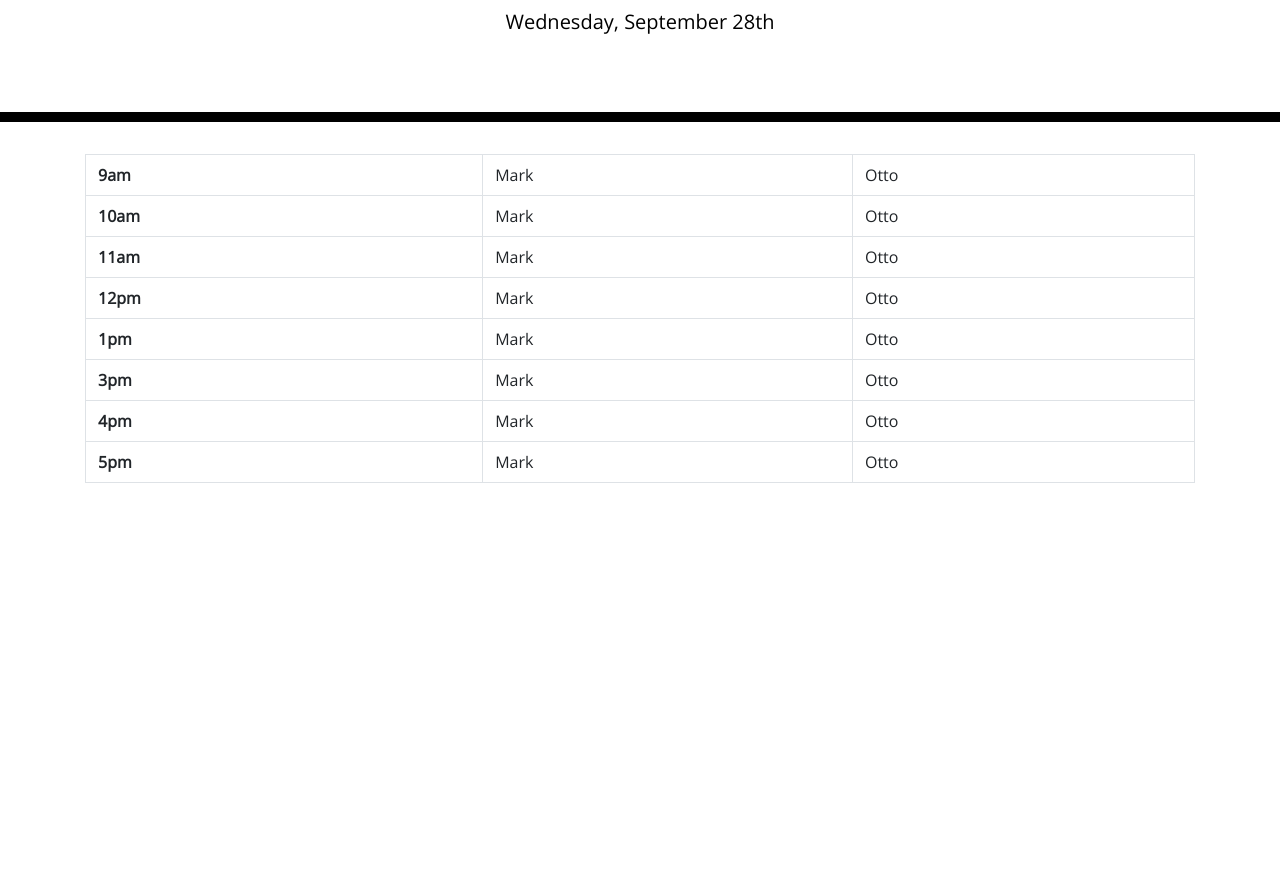
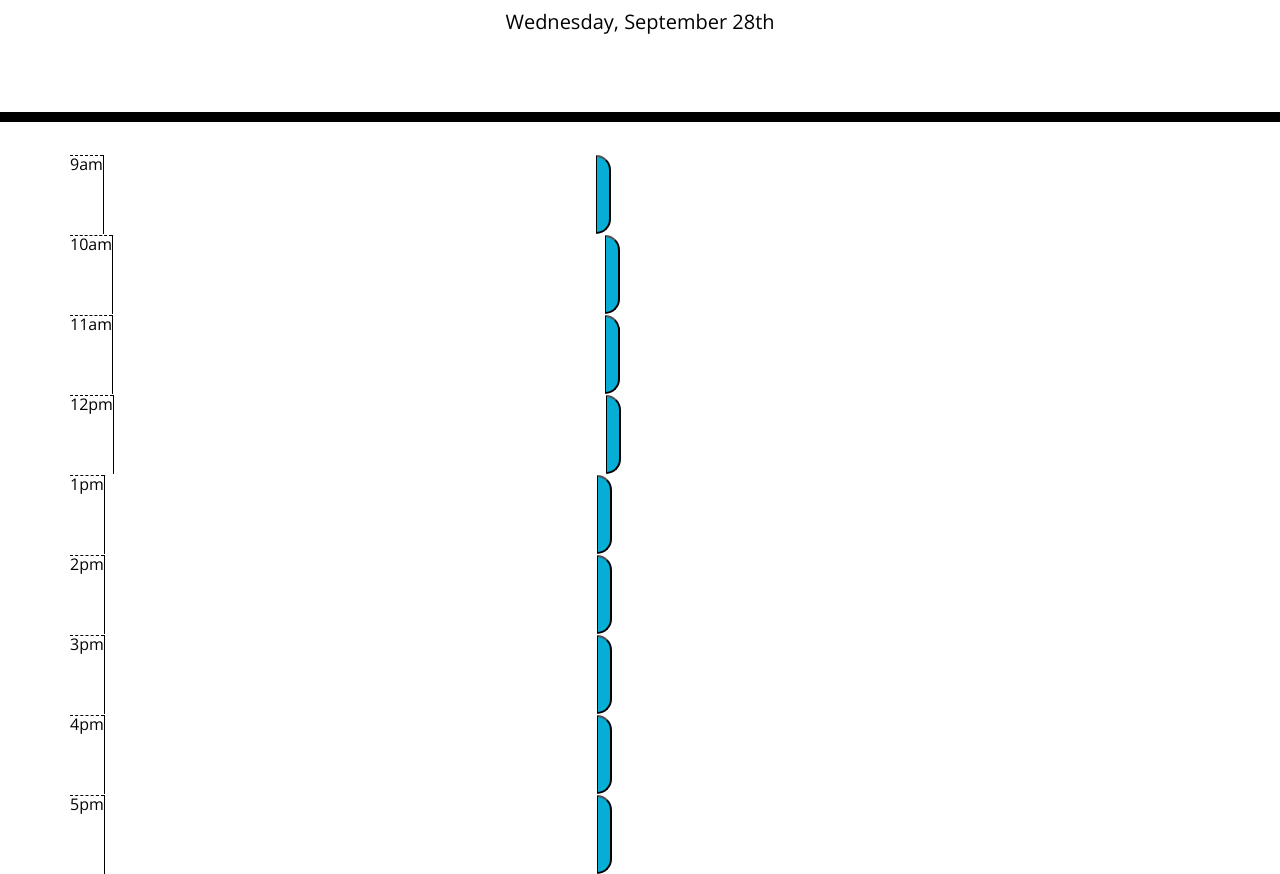
Before and after one commit to JeremyBukofzer/work-day-scheduler, a plain HTML site: page index.html in a window 1280 px wide. Shown: the part 182-1056 px from the top of the page. Before the commit the page ends 800 px from the top, so only its background shows below. Drawn offline with nearby package versions, Linux system fonts and the light colour scheme.

Commit message:
adds fixed base timeblock

```diff
--- a/index.html
+++ b/index.html
@@ -30,54 +30,53 @@
     </header>
     <div class="container">
       <!-- Timeblocks go here -->
-      <table class="table table-bordered">
-        <tbody>
-          <tr>
-            <th scope="row">9am</th>
-            <td>Mark</td>
-            <td>Otto</td>
-          </tr>
-          <tr>
-            <th scope="row">10am</th>
-            <td>Mark</td>
-            <td>Otto</td>
-          </tr>
-          <tr>
-            <th scope="row">11am</th>
-            <td>Mark</td>
-            <td>Otto</td>
-          </tr>
-          <tr>
-            <th scope="row">12pm</th>
-            <td>Mark</td>
-            <td>Otto</td>
-          </tr>
-          <tr>
-            <th scope="row">1pm</th>
-            <td>Mark</td>
-            <td>Otto</td>
-          </tr>
-          <tr>
-            <th scope="row">3pm</th>
-            <td>Mark</td>
-            <td>Otto</td>
-          </tr>
-          <tr>
-            <th scope="row">4pm</th>
-            <td>Mark</td>
-            <td>Otto</td>
-          </tr>
-          <tr>
-            <th scope="row">5pm</th>
-            <td>Mark</td>
-            <td>Otto</td>
-          </tr>
-          <tr>
-
-
-        </tbody>
-      </table>
-    </div>
+      <div class ="time-block">
+        <div class="row">
+          <div class="hour" id="hour9">9am</div>
+          <textarea class="9text" id="" cols="50" rows="3"></textarea>
+          <button class="saveBtn"><i></i></button>
+        </div>
+        <div class="row">
+          <div class="hour" id="hour10">10am</div>
+          <textarea class="10text" id="" cols="50" rows="3"></textarea>
+          <button class="saveBtn"></button>
+        </div>
+        <div class="row">
+          <div class="hour" id="hour11">11am</div>
+          <textarea class="11text" id="" cols="50" rows="3"></textarea>
+          <button class="saveBtn"></button>
+        </div>
+        <div class="row">
+          <div class="hour" id="hour12">12pm</div>
+          <textarea class="12text" id="" cols="50" rows="3"></textarea>
+          <button class="saveBtn"></button>
+        </div>
+        <div class="row">
+          <div class="hour" id="hour13">1pm</div>
+          <textarea class="13text" id="" cols="50" rows="3"></textarea>
+          <button class="saveBtn"></button>
+        </div>
+        <div class="row">
+          <div class="hour" id="hour14">2pm</div>
+          <textarea class="14text" id="" cols="50" rows="3"></textarea>
+          <button class="saveBtn"></button>
+        </div>
+        <div class="row">
+          <div class="hour" id="hour15">3pm</div>
+          <textarea class="15text" id="" cols="50" rows="3"></textarea>
+          <button class="saveBtn"></button>
+        </div>
+        <div class="row">
+          <div class="hour" id="hour16">4pm</div>
+          <textarea class="16text" id="" cols="50" rows="3"></textarea>
+          <button class="saveBtn"></button>
+        </div>
+        <div class="row">
+          <div class="hour" id="hour17">5pm</div>
+          <textarea class="17text" id="" cols="50" rows="3"></textarea>
+          <button class="saveBtn"></button>
+        </div>
+      </div>
 
     <script src="https://cdnjs.cloudflare.com/ajax/libs/jquery/3.2.1/jquery.min.js"></script>
     <script src="https://cdnjs.cloudflare.com/ajax/libs/moment.js/2.24.0/moment.min.js"></script>
```
Also changed, not shown: script.js (line endings or trailing spaces).
